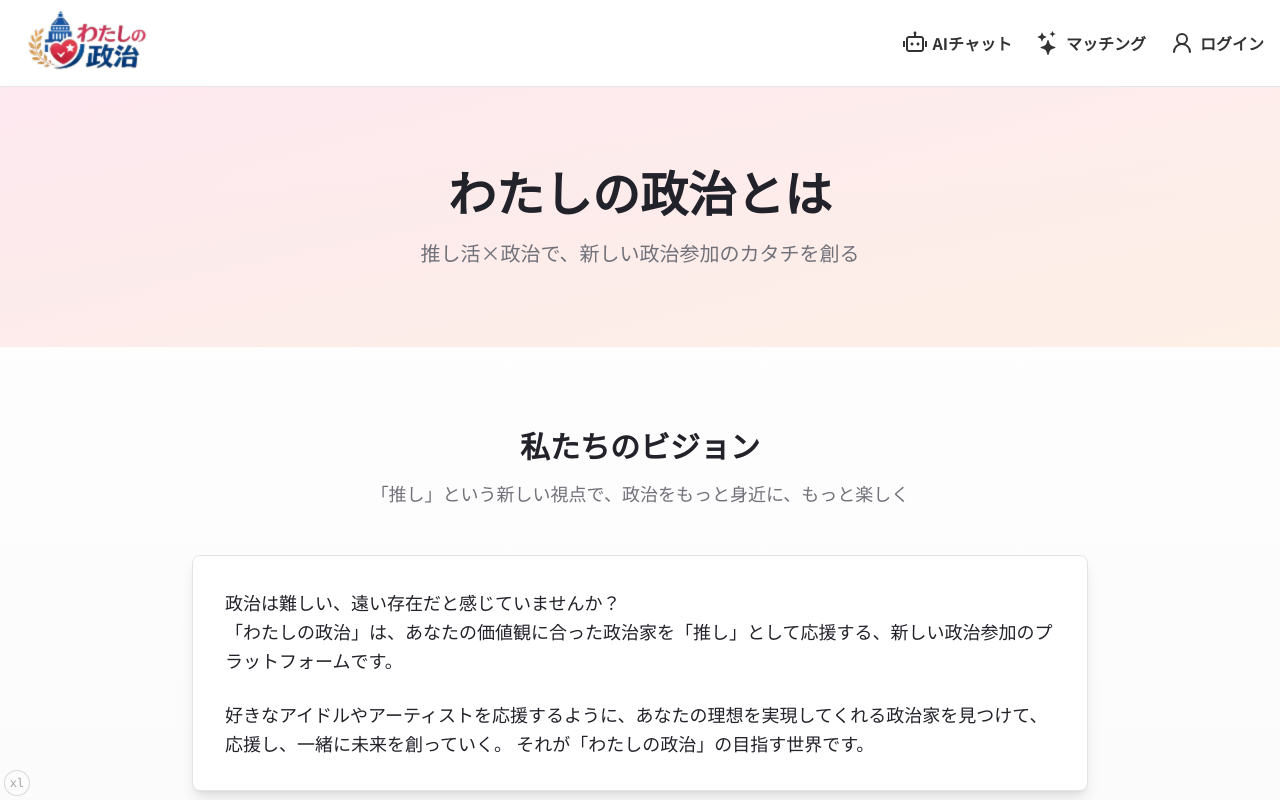
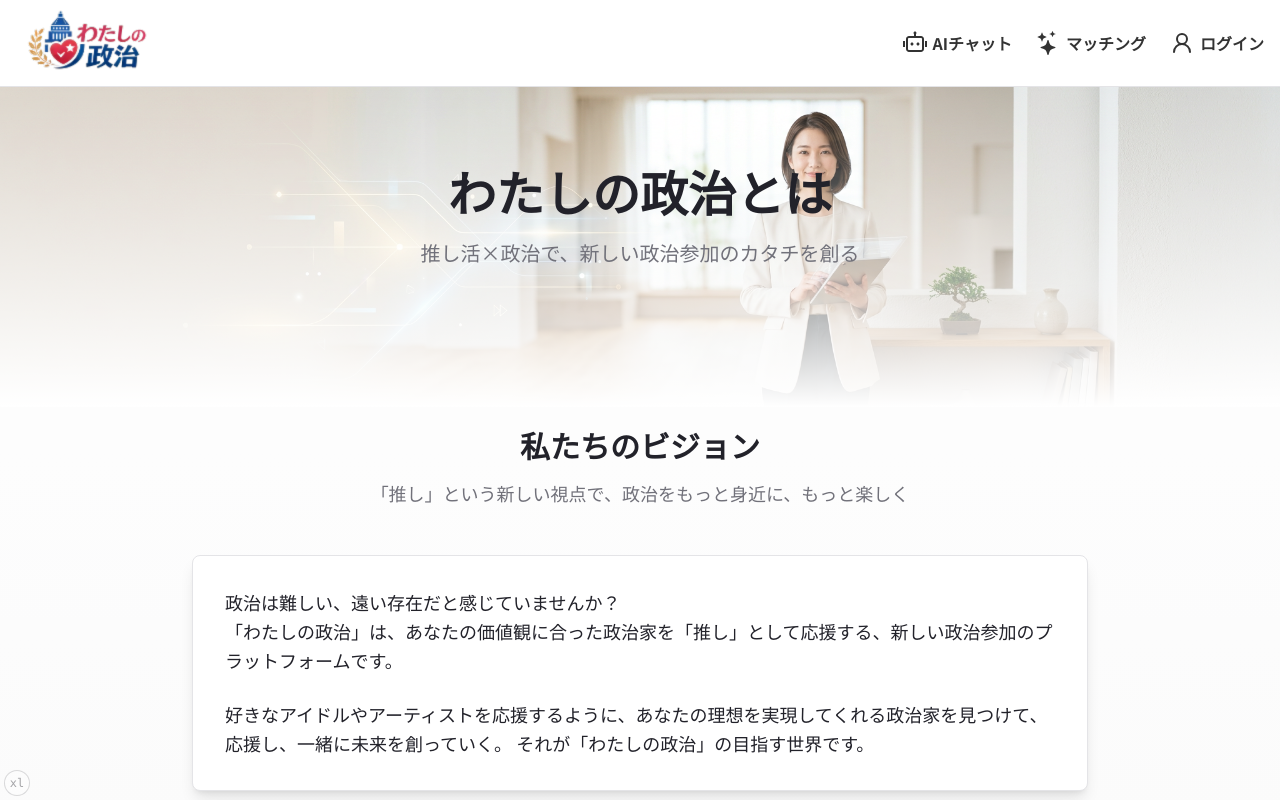
Before and after one commit to KwaHash/next-vote-match, a Next.js app: page / in a window 1280 px wide. Shown: the top 800 px of the page. Built offline with nearby package versions, Linux system fonts and the light colour scheme.

Commit message:
feat: hero image

```diff
--- a/features/about.tsx
+++ b/features/about.tsx
@@ -1,18 +1,28 @@
 import { Button } from '@/components/ui/button'
 import { Card, CardContent } from '@/components/ui/card'
 import { FAIRNESS_ITEMS, FEATURES, HOW_IT_WORKS_STEPS } from '@/constants/about'
+import Image from 'next/image'
+import Link from 'next/link'
 import { FiHeart, FiShield } from 'react-icons/fi'
 import { HiOutlineSparkles } from 'react-icons/hi2'
-
-import Link from 'next/link'
 
 const AboutPage = () => {
   return (
     <div className='min-h-screen bg-gradient-to-b from-background to-muted/20'>
       {/* Hero */}
-      <section className='py-20 bg-gradient-to-br from-primary/10 to-accent/10'>
+
+      <section className='relative py-20'>
         <div className='container'>
-          <div className='max-w-3xl mx-auto text-center space-y-6'>
+          <div className='absolute top-0 left-0 w-full h-64 md:h-80 overflow-hidden'>
+            <Image
+              src='/images/hero.png'
+              alt='カバー画像'
+              fill
+              className='w-full h-full object-cover'
+            />
+            <div className='absolute inset-0 bg-gradient-to-t from-background/100 to-transparent' />
+          </div>
+          <div className='max-w-3xl mx-auto text-center space-y-6 relative z-10'>
             <h1 className='text-4xl md:text-5xl font-bold'>わたしの政治とは</h1>
             <p className='text-xl text-muted-foreground'>推し活×政治で、新しい政治参加のカタチを創る</p>
           </div>
```
Also changed, not shown: public/images/hero.png (added).
